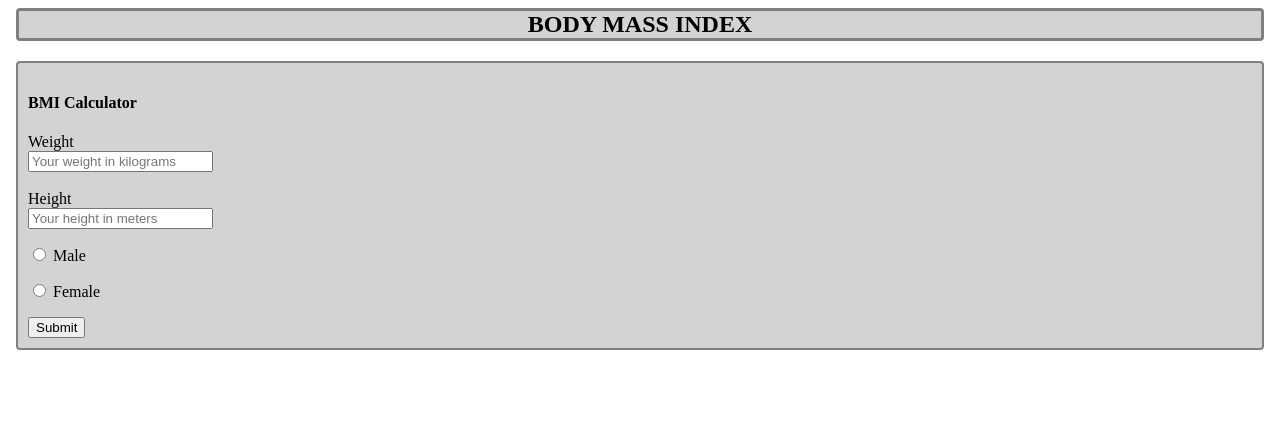
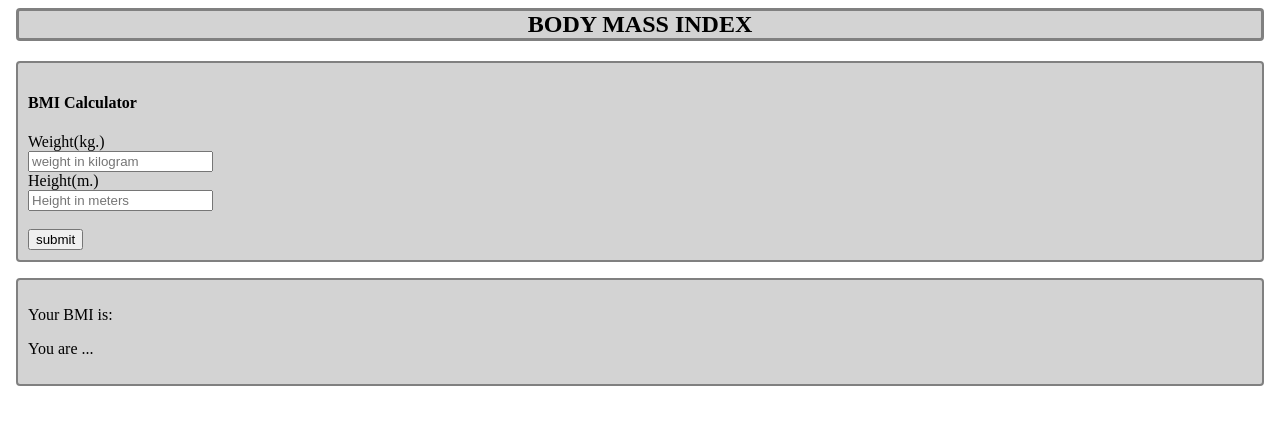
Before and after one commit to ice4th/angular-bmitest, an Angular app: page / in a window 1280 px wide. Shown: the top 424 px of the page. Built offline with nearby package versions, Linux system fonts and the light colour scheme.

Commit message:
2 files modified

```diff
--- a/src/app/app.component.html
+++ b/src/app/app.component.html
@@ -1,23 +1,28 @@
-<html>
+<html my-app>
 <head>
   <title>BMI</title>
 </head>
 <body>
   <h2>BODY MASS INDEX</h2>
 
-  <form>
+  <form id="form1">
     <h4>BMI Calculator</h4>
-    <label>Weight</label><br>
-    <input id="weight" type="text" placeholder="Your weight in kilograms" />
-    <br />
-    <br />
-    <label>Height</label><br>
-    <input id="height" type="text" placeholder="Your height in meters" />
-    <br />
-    <p><input type="radio" id="sex1" name="sex" value="male"> Male</p>
-    <p><input type="radio" id="sex2" name="sex" value="female"> Female</p>
-    <input class = "submit" type="button"  value="Submit" onclick="bmi()" />
+    <label>Weight(kg.)</label><br>
+    <input type="text" ng-model="weight" placeholder="weight in kilogram" /><br>
+    <label>Height(m.)</label><br>
+    <input type="text" ng-model="height" placeholder="Height in meters" />
+    <br>
+    <br>
+    <button (click) = "submit(bmi)">submit</button>
+  </form>
+
+  <form id="form2">
+    <div ngIF= "submit">
+      <p>Your BMI is:</p>
+      <!-- <div class="imgBMI"> -->
+        <!-- <img src=""> -->
+      <p>You are ...</p>
+    </div>
   </form>
 </body>
-
 </html>
--- a/src/app/app.component.ts
+++ b/src/app/app.component.ts
@@ -5,6 +5,7 @@ import { Component } from '@angular/core';
   templateUrl: './app.component.html',
   styleUrls: [ './app.component.css' ]
 })
+
 export class AppComponent  {
   name = 'Angular';
 }
```
